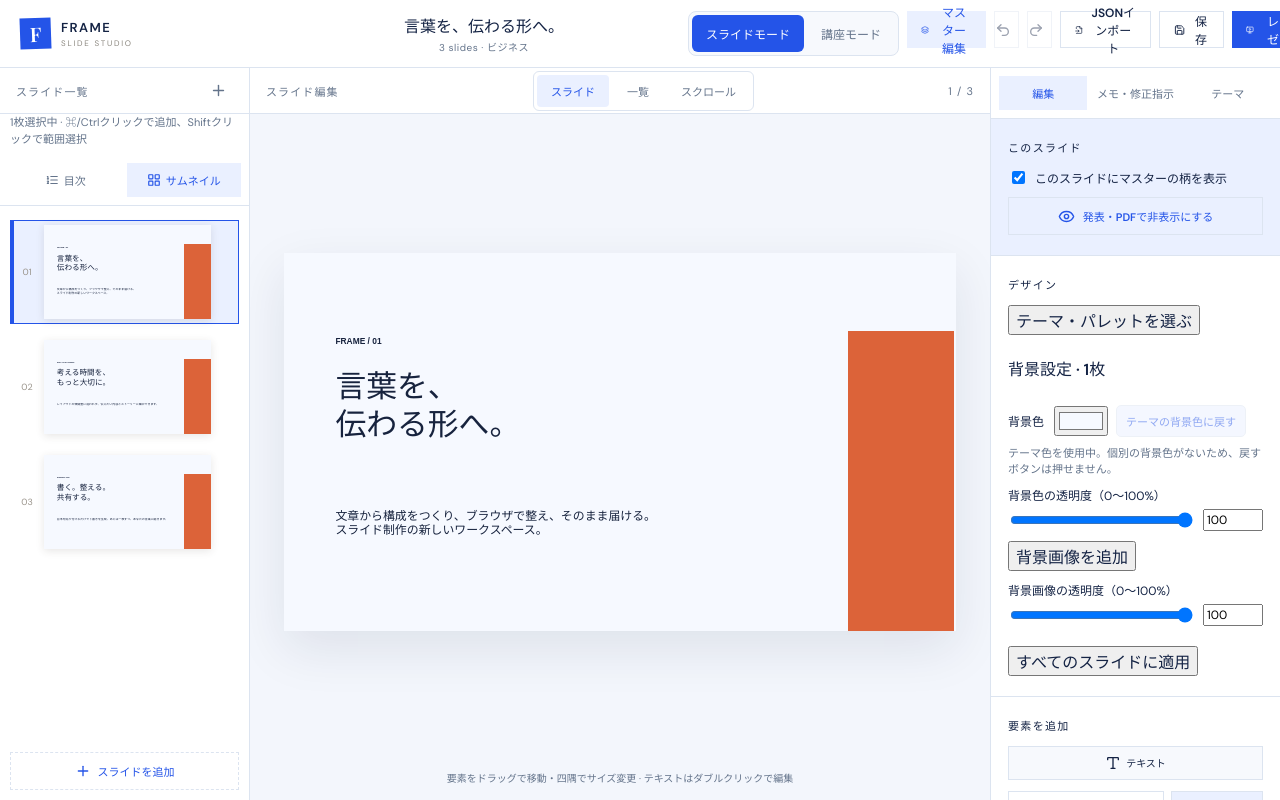
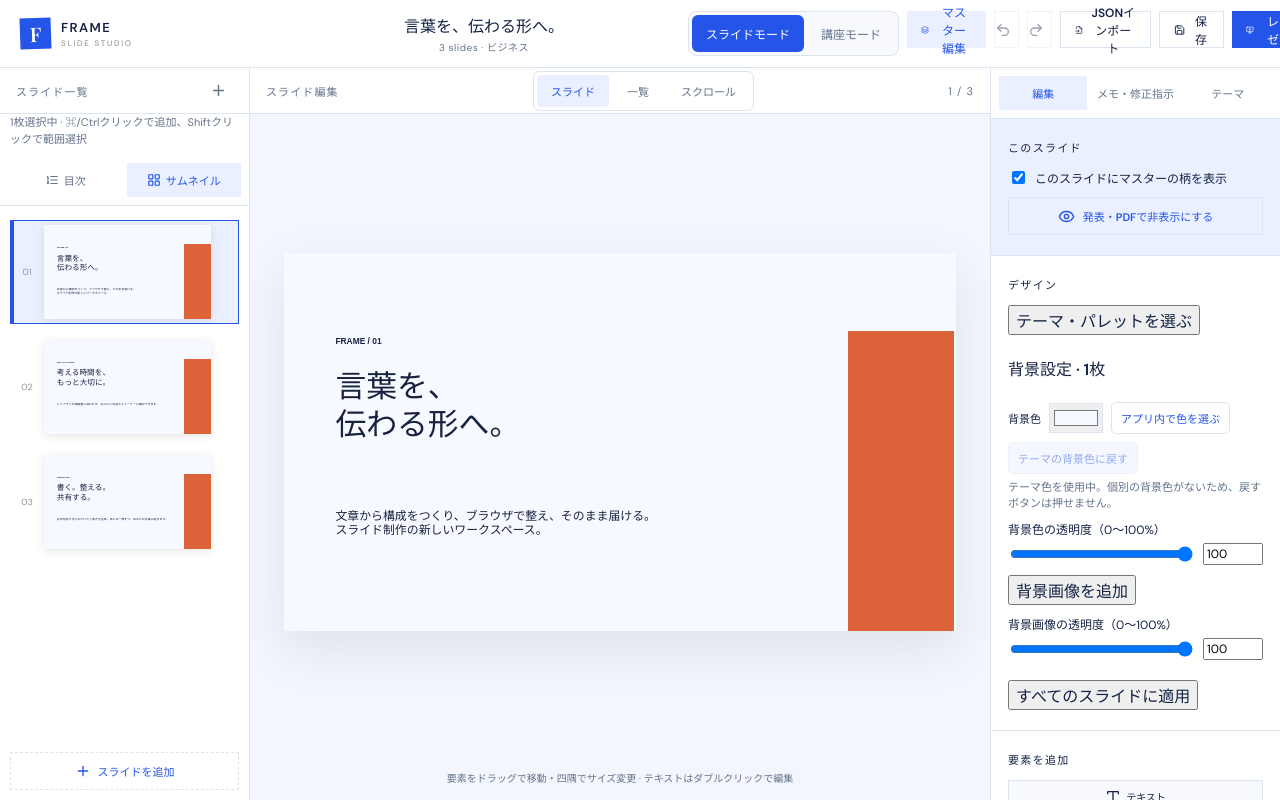
Before and after one commit to miranova-studio/ai-slide-studio, a React (Vite) app: page / in a window 1280 px wide. Built offline with nearby package versions, Linux system fonts and the light colour scheme.

Commit message:
Add in-app color chooser for backgrounds and shapes

```diff
--- a/package.json
+++ b/package.json
@@ -12,6 +12,7 @@
     "sync-palettes": "node scripts/sync-palettes.mjs",
     "check:themes": "node scripts/check-themes.mjs",
     "check:migrations": "node scripts/check-migrations.mjs",
+    "check:colors": "node scripts/check-colors.mjs",
     "format": "prettier --write src docs examples scripts *.json *.md *.ts *.html"
   },
   "dependencies": {
--- a/src/App.tsx
+++ b/src/App.tsx
@@ -36,6 +36,9 @@ import {
   deleteAudio,
 } from "./services/storage";
 import { ThemePanel } from "./components/ThemePanel";
+import { ColorChooser } from "./components/ColorChooser";
+import type { ColorChoice } from "./components/ColorChooser";
+import { addRecentColor, parseRecentColors } from "./colors";
 import { CourseOutline } from "./components/CourseOutline";
 import miranovaPalettes from "./data/miranova-palettes.json";
 import {
@@ -91,6 +94,7 @@ const shapeLabels: { value: ShapeElement["shape"]; label: string }[] = [
   { value: "line", label: "線" },
   { value: "arrow", label: "矢印" },
 ];
+const RECENT_COLORS_KEY = "ai-slide-studio.recent-colors";
 const round2 = (value: number) => Number(value.toFixed(2));
 const clamp = (value: number, min: number, max: number) =>
   Math.min(max, Math.max(min, value));
@@ -410,6 +414,10 @@ export default function App() {
   const [noteText, setNoteText] = useState("");
   const [toast, setToast] = useState("");
   const [draggedId, setDraggedId] = useState<string | null>(null);
+  const [recentColors, setRecentColors] = useState<string[]>(() => {
+    try { return parseRecentColors(window.localStorage.getItem(RECENT_COLORS_KEY)); }
+    catch { return []; }
+  });
   const imageFileRef = useRef<HTMLInputElement>(null);
   const backgroundFileRef = useRef<HTMLInputElement>(null);
   const jsonFileRef = useRef<HTMLInputElement>(null);
@@ -439,6 +447,27 @@ export default function App() {
   const themes = [...builtInThemes, ...customThemes];
   const activeTheme =
     themes.find((item) => item.id === deck.themeId) || builtInThemes[0];
+  const themeColors: ColorChoice[] = [
+    { label: "背景", color: activeTheme.palette.background },
+    { label: "メイン", color: activeTheme.palette.main },
+    { label: "アクセント", color: activeTheme.palette.accent },
+    { label: "文字", color: activeTheme.palette.text },
+  ];
+  const selectedMiranovaPalette = (miranovaPalettes as MiranovaPalette[]).find((item) => item.id === deck.paletteId);
+  const miranovaColors: ColorChoice[] = selectedMiranovaPalette ? [
+    { label: "Base", color: selectedMiranovaPalette.base },
+    { label: "Sub", color: selectedMiranovaPalette.sub },
+    { label: "Accent", color: selectedMiranovaPalette.accent },
+  ] : [];
+
+  useEffect(() => {
+    try { window.localStorage.setItem(RECENT_COLORS_KEY, JSON.stringify(recentColors)); }
+    catch { /* Storage may be unavailable in a private window. */ }
+  }, [recentColors]);
+
+  function rememberColor(color: string) {
+    setRecentColors((colors) => addRecentColor(colors, color));
+  }
 
   useLayoutEffect(() => {
     if (viewMode !== "scroll") return;
@@ -2232,9 +2261,17 @@ export default function App() {
                   <h4>背景設定 · {backgroundTargetIds.length}枚</h4>
                   {backgroundTargetIds.length > 1 && <p className="panel-help">表示中のスライドの値を表示しています。変更すると選択中の全スライドに反映します。</p>}
                   <div className="background-color-controls">
-                    <label className="background-color-field">背景色
-                      <input type="color" aria-label="背景色" value={backgroundColor(deck, activeSlide)} onFocus={beginBackgroundGesture} onBlur={endBackgroundGesture} onChange={(event) => updateBackground({ color: event.target.value.toUpperCase() })} />
-                    </label>
+                    <ColorChooser
+                      label="背景色"
+                      value={backgroundColor(deck, activeSlide)}
+                      themeColors={themeColors}
+                      miranovaColors={miranovaColors}
+                      recentColors={recentColors}
+                      onColorChange={(color) => updateBackground({ color })}
+                      onRememberColor={rememberColor}
+                      onNativeBegin={beginBackgroundGesture}
+                      onNativeEnd={endBackgroundGesture}
+                    />
                     <button className="reset-background-button" onClick={resetBackgroundColor} disabled={customBackgroundCount === 0}>テーマの背景色に戻す</button>
                   </div>
                   <p className="background-color-status" aria-live="polite">
@@ -2370,57 +2407,24 @@ export default function App() {
                       <div className="shape-colors">
                         <OpacityControl label="塗りの透明度" value={selected.style.fillOpacity ?? selected.style.opacity ?? 1} onChange={(value) => updateElement(selected.id, { style: { ...selected.style, fillOpacity: value } } as Partial<ShapeElement>)} />
                         <OpacityControl label="枠線の透明度" value={selected.style.strokeOpacity ?? selected.style.opacity ?? 1} onChange={(value) => updateElement(selected.id, { style: { ...selected.style, strokeOpacity: value } } as Partial<ShapeElement>)} />
-                        <label>
-                          塗り色
-                          <input
-                            type="color"
-                            value={
-                              /^#[0-9a-fA-F]{6}$/.test(selected.style.fill)
-                                ? selected.style.fill
-                                : "#2454e8"
-                            }
-                            onInput={(event) =>
-                              updateShapeColor(
-                                selected.id,
-                                "fill",
-                                event.currentTarget.value,
-                              )
-                            }
-                            onChange={(event) =>
-                              updateShapeColor(
-                                selected.id,
-                                "fill",
-                                event.currentTarget.value,
-                              )
-                            }
-                          />
-                        </label>
-                        <label>
-                          枠線色
-                          <input
-                            type="color"
-                            value={
-                              selected.style.stroke &&
-                              /^#[0-9a-fA-F]{6}$/.test(selected.style.stroke)
-                                ? selected.style.stroke
-                                : "#163794"
-                            }
-                            onInput={(event) =>
-                              updateShapeColor(
-                                selected.id,
-                                "stroke",
-                                event.currentTarget.value,
-                              )
-                            }
-                            onChange={(event) =>
-                              updateShapeColor(
-                                selected.id,
-                                "stroke",
-                                event.currentTarget.value,
-                              )
-                            }
-                          />
-                        </label>
+                        <ColorChooser
+                          label="塗り色"
+                          value={selected.style.fill}
+                          themeColors={themeColors}
+                          miranovaColors={miranovaColors}
+                          recentColors={recentColors}
+                          onColorChange={(color) => updateShapeColor(selected.id, "fill", color)}
+                          onRememberColor={rememberColor}
+                        />
+                        <ColorChooser
+                          label="枠線色"
+                          value={selected.style.stroke || selected.style.fill}
+                          themeColors={themeColors}
+                          miranovaColors={miranovaColors}
+                          recentColors={recentColors}
+                          onColorChange={(color) => updateShapeColor(selected.id, "stroke", color)}
+                          onRememberColor={rememberColor}
+                        />
                         <label className="stroke-width-field">
                           枠線の太さ (0–20)
                           <span>
--- /dev/null
+++ b/src/colors.ts
@@ -0,0 +1,24 @@
+const HEX_COLOR = /^#[0-9a-fA-F]{6}$/;
+
+export function normalizeHexColor(value: string): string | null {
+  const trimmed = value.trim();
+  return HEX_COLOR.test(trimmed) ? trimmed.toUpperCase() : null;
+}
+
+export function addRecentColor(colors: readonly string[], value: string): string[] {
+  const color = normalizeHexColor(value);
+  if (!color) return [...colors];
+  return [color, ...colors.filter((item) => item.toUpperCase() !== color)].slice(0, 8);
+}
+
+export function parseRecentColors(value: string | null): string[] {
+  if (!value) return [];
+  try {
+    const parsed: unknown = JSON.parse(value);
+    if (!Array.isArray(parsed)) return [];
+    return parsed.reverse().reduce<string[]>((colors, item) =>
+      typeof item === "string" ? addRecentColor(colors, item) : colors, []);
+  } catch {
+    return [];
+  }
+}
--- /dev/null
+++ b/src/components/ColorChooser.tsx
@@ -0,0 +1,99 @@
+import { useEffect, useState } from "react";
+import { normalizeHexColor } from "../colors";
+
+export type ColorChoice = { label: string; color: string };
+
+type Props = {
+  label: string;
+  value: string;
+  themeColors: ColorChoice[];
+  miranovaColors: ColorChoice[];
+  recentColors: string[];
+  onColorChange: (color: string) => void;
+  onRememberColor: (color: string) => void;
+  onNativeBegin?: () => void;
+  onNativeEnd?: () => void;
+};
+
+function Swatches({ title, colors, onChoose }: {
+  title: string;
+  colors: ColorChoice[];
+  onChoose: (color: string) => void;
+}) {
+  if (!colors.length) return null;
+  return <div className="app-color-group">
+    <strong>{title}</strong>
+    <div className="app-color-swatches">
+      {colors.map(({ label, color }) => <button
+        type="button"
+        key={`${title}-${label}-${color}`}
+        className="app-color-swatch"
+        style={{ backgroundColor: color }}
+        title={`${label} ${color}`}
+        aria-label={`${label} ${color}を選ぶ`}
+        onClick={() => onChoose(color)}
+      />)}
+    </div>
+  </div>;
+}
+
+export function ColorChooser({
+  label, value, themeColors, miranovaColors, recentColors,
+  onColorChange, onRememberColor, onNativeBegin, onNativeEnd,
+}: Props) {
+  const [open, setOpen] = useState(false);
+  const [draft, setDraft] = useState(value);
+  useEffect(() => setDraft(value), [value]);
+  const validDraft = normalizeHexColor(draft);
+  const choose = (color: string) => {
+    const normalized = normalizeHexColor(color);
+    if (!normalized) return;
+    onColorChange(normalized);
+    onRememberColor(normalized);
+    setDraft(normalized);
+  };
+  return <div className="app-color-field">
+    <div className="app-color-field-top">
+      <label>{label}
+        <input
+          type="color"
+          aria-label={label}
+          value={normalizeHexColor(value) || "#000000"}
+          onFocus={onNativeBegin}
+          onBlur={onNativeEnd}
+          onInput={(event) => onColorChange(event.currentTarget.value.toUpperCase())}
+          onChange={(event) => choose(event.currentTarget.value)}
+        />
+      </label>
+      <button type="button" className="app-color-open" aria-expanded={open} onClick={() => setOpen((value) => !value)}>
+        {open ? "アプリ内の色選びを閉じる" : "アプリ内で色を選ぶ"}
+      </button>
+    </div>
+    {open && <div className="app-color-picker">
+      <Swatches title="現在のテーマ" colors={themeColors} onChoose={choose} />
+      <Swatches title="MIRANOVAパレット" colors={miranovaColors} onChoose={choose} />
+      <Swatches title="最近使った色" colors={recentColors.map((color) => ({ label: color, color }))} onChoose={choose} />
+      <div className="app-color-hex">
+        <label>HEXカラーコード
+          <input
+            type="text"
+            value={draft}
+            maxLength={7}
+            placeholder="#RRGGBB"
+            spellCheck={false}
+            aria-invalid={draft.length > 0 && !validDraft}
+            onChange={(event) => setDraft(event.target.value)}
+            onKeyDown={(event) => {
+              if (event.key === "Enter") {
+                event.preventDefault();
+                if (validDraft) choose(validDraft);
+              }
+            }}
+          />
+        </label>
+        <button type="button" disabled={!validDraft} onClick={() => validDraft && choose(validDraft)}>適用</button>
+      </div>
+      {draft.length > 0 && !validDraft && <p role="alert">#RRGGBB 形式で入力してください。</p>}
+    </div>}
+  </div>;
+}
--- a/src/styles.css
+++ b/src/styles.css
@@ -1396,6 +1396,24 @@ textarea:focus-visible,
 .background-color-field input { width: 54px; height: 30px; cursor: pointer; }
 .background-color-controls { display: flex; align-items: center; gap: 8px; flex-wrap: wrap; }
 .background-color-controls .background-color-field { margin: 4px 0; }
+.app-color-field { width: 100%; min-width: 0; }
+.app-color-field-top { display: flex; align-items: center; gap: 8px; flex-wrap: wrap; }
+.app-color-field-top label { display: flex; align-items: center; gap: 8px; font-size: 11px; }
+.app-color-field-top input[type="color"] { width: 54px; height: 30px; padding: 2px; border: 1px solid var(--ui-border); cursor: pointer; }
+.app-color-open { border: 1px solid var(--ui-border); border-radius: 5px; padding: 7px 9px; background: var(--ui-surface); color: var(--ui-primary); font-size: 11px; cursor: pointer; }
+.app-color-picker { margin: 8px 0; padding: 10px; border: 1px solid var(--ui-border); border-radius: 7px; background: var(--ui-surface-muted); }
+.app-color-group { margin-bottom: 10px; }
+.app-color-group strong { display: block; margin-bottom: 5px; font-size: 11px; }
+.app-color-swatches { display: flex; flex-wrap: wrap; gap: 6px; }
+.app-color-swatch { width: 28px; height: 28px; padding: 0; border: 2px solid var(--ui-surface); border-radius: 5px; box-shadow: 0 0 0 1px var(--ui-border); cursor: pointer; }
+.app-color-swatch:focus-visible { outline: 2px solid var(--ui-primary); outline-offset: 2px; }
+.app-color-hex { display: flex; align-items: flex-end; gap: 7px; }
+.app-color-hex label { display: grid; gap: 4px; flex: 1; min-width: 0; font-size: 11px; }
+.app-color-hex input { width: 100%; height: 32px; padding: 5px 7px; border: 1px solid var(--ui-border); background: var(--ui-surface); font-family: monospace; }
+.app-color-hex input[aria-invalid="true"] { border-color: var(--ui-danger); }
+.app-color-hex button { height: 32px; border: 1px solid var(--ui-primary); border-radius: 5px; background: var(--ui-primary); color: white; cursor: pointer; }
+.app-color-hex button:disabled { opacity: 0.45; cursor: not-allowed; }
+.app-color-picker p[role="alert"] { margin: 6px 0 0; color: var(--ui-danger); font-size: 10px; }
 .reset-background-button {
   border: 1px solid var(--ui-border);
   border-radius: 5px;
@@ -1598,6 +1616,7 @@ textarea:focus-visible,
   gap: 9px;
   margin-top: 12px;
 }
+.shape-colors .app-color-field { grid-column: 1 / -1; }
 .shape-colors label {
   display: flex;
   flex-direction: column;
@@ -1605,6 +1624,8 @@ textarea:focus-visible,
   font-size: 10px;
   color: var(--ui-muted);
 }
+.shape-colors .app-color-field-top label { flex-direction: row; align-items: center; }
+.shape-colors .app-color-hex label { display: grid; }
 .shape-colors input {
   width: 100%;
   height: 32px;
@@ -1613,6 +1634,8 @@ textarea:focus-visible,
   background: white;
   cursor: pointer;
 }
+.shape-colors .app-color-field-top input[type="color"] { width: 54px; }
+.shape-colors .app-color-hex input { cursor: text; }
 .header-actions button:disabled {
   opacity: 0.42;
   cursor: not-allowed;
```
Also changed, not shown: scripts/check-colors.mjs (added, +36 -0 lines), 2 other files (tests, documents, lock files or other folders).
